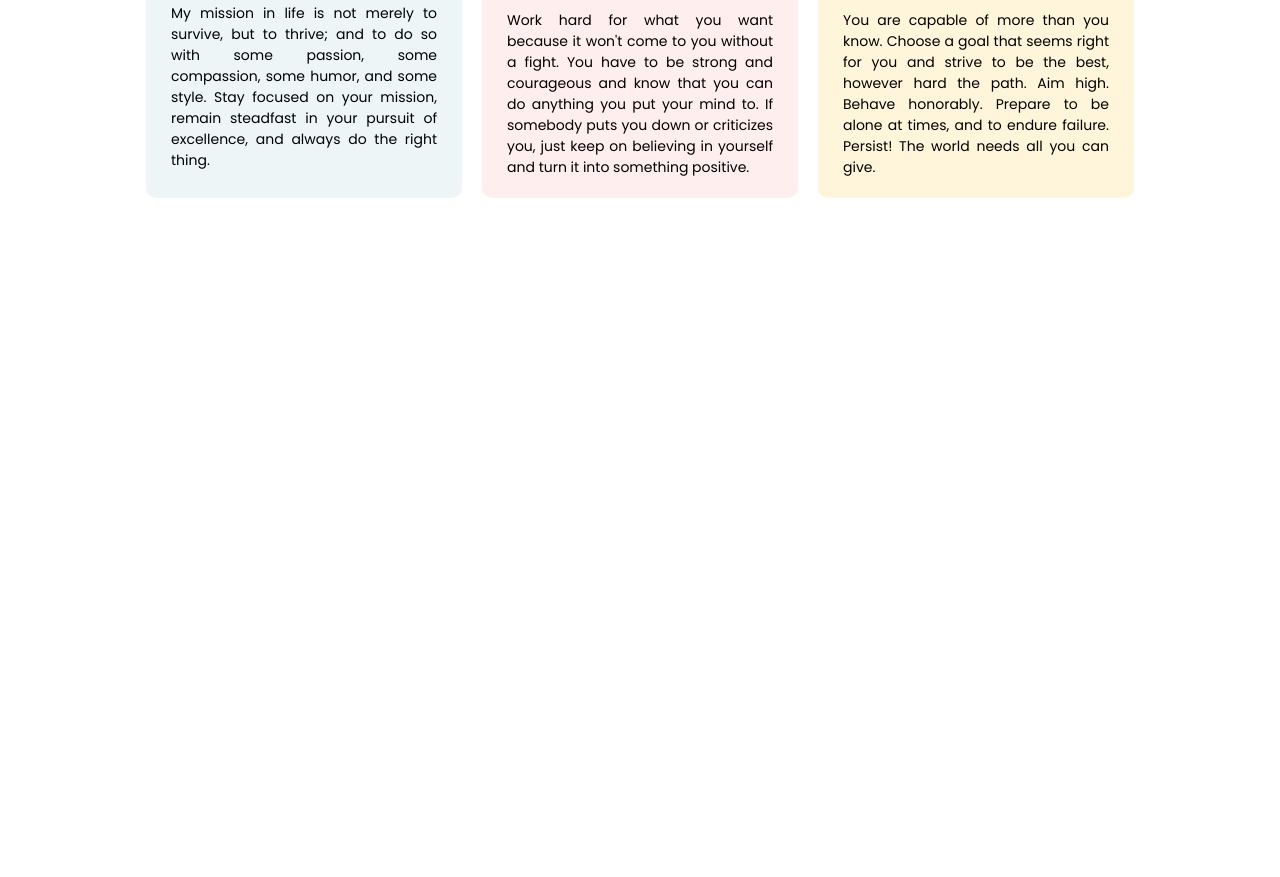
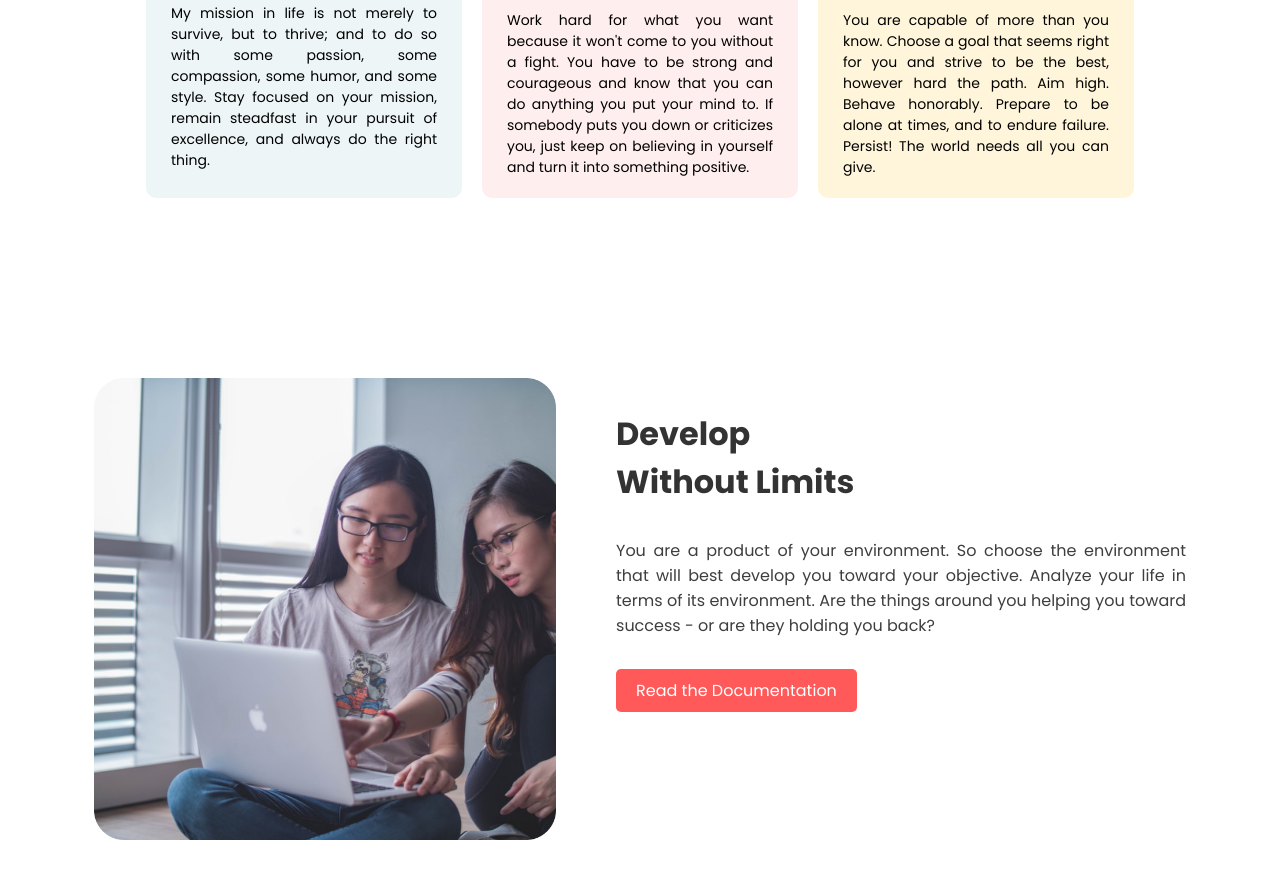
Before and after one commit to IamFerdous/mission-2022, a plain HTML site: page index.html in a window 1280 px wide. Shown: the part 1054-1931 px from the top of the page. Before the commit the page ends 1402 px from the top, so only its background shows below. Drawn offline with Linux system fonts and the light colour scheme.

Commit message:
develop section done

```diff
--- a/index.html
+++ b/index.html
@@ -53,5 +53,18 @@
             </div>
         </div>
     </section>
+    <!-- Develop Section -->
+    <section class="develop-section">
+        <div class="container">
+            <div class="half-width">
+                <img src="./images/pictures/coding.png" alt="">
+            </div>
+            <div class="half-width">
+                <h3>Develop <br> Without Limits</h3>
+                <p>You are a product of your environment. So choose the environment that will best develop you toward your objective. Analyze your life in terms of its environment. Are the things around you helping you toward success - or are they holding you back?</p>
+                <a href="#" class="link-button">Read the  Documentation</a>
+            </div>
+        </div>
+    </section>
 </body>
 </html>
--- a/style.css
+++ b/style.css
@@ -18,6 +18,10 @@ body {
 }
 .half-width img {
   width: 100%;
+}
+.half-width h3 {
+  font-size: 32px;
+  color: #333333;
 }
 .stay-focused {
   position: relative;
@@ -41,6 +45,7 @@ body {
 .half-width p {
   text-align: justify;
   color: #3e3e3e;
+  margin-bottom: 40px;
 }
 .link-button {
   text-decoration: none;
```
